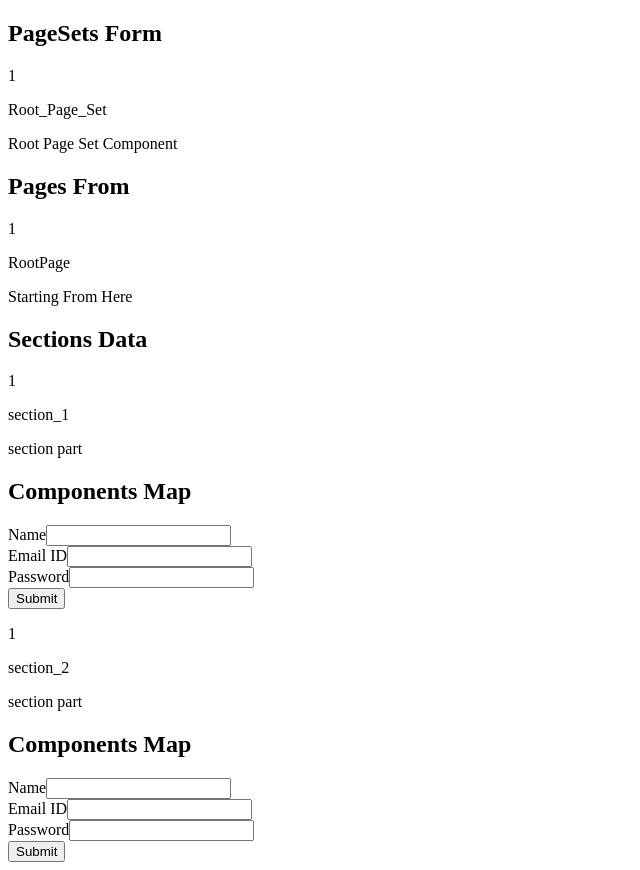
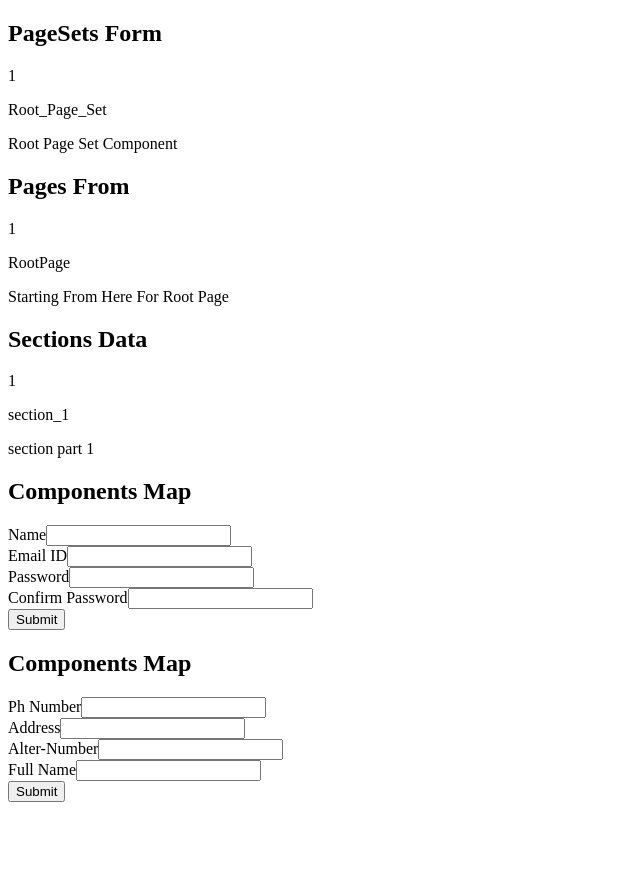
Before and after one commit to ankurshrey/formnavigate, a React (Create React App) app: page / in a window 1280 px wide. Shown: the whole page, without its empty margins (0-640 px from the left). After the commit the page ends 810 px from the top, so only its background shows below. Built offline with nearby package versions, Linux system fonts and the light colour scheme.

Commit message:
updated json data on components

```diff
--- a/src/dynamic-forms/Sections.js
+++ b/src/dynamic-forms/Sections.js
@@ -5,6 +5,7 @@ import Components from "./Components";
 const Sections = ({ sData }) => {
   const data = sData;
   const cData = data[0].components;
+  const c2Data = data[0].components2;
   console.log("Section Data ", data);
   return (
     <div>
@@ -15,6 +16,7 @@ const Sections = ({ sData }) => {
           <p>{d.name}</p>
           <p>{d.heading}</p>
           <Components cData={cData} />
+          <Components cData={c2Data} />
         </div>
       ))}
     </div>
--- a/src/json-component/form-data.json
+++ b/src/json-component/form-data.json
@@ -18,7 +18,7 @@
           "id": "GUID",
           "serial": 1,
           "name": "RootPage",
-          "heading": "Starting From Here",
+          "heading": "Starting From Here For Root Page",
           "description": "",
           "panel": "vertical",
           "caption": "show-on-top",
@@ -27,7 +27,7 @@
               "id": "GUID",
               "serial": 1,
               "name": "section_1",
-              "heading": "section part",
+              "heading": "section part 1",
               "description": "",
               "components": [
                 {
@@ -72,23 +72,31 @@
                     "type": "MASTER",
                     "var": "{masterData.ageRange}"
                   }
+                },
+                {
+                  "id": "GUID",
+                  "serial": 3,
+                  "name": "confirmPassword",
+                  "label": "Confirm Password",
+                  "description": "",
+                  "type": "confirmpassword",
+                  "validation": {
+                    "mandatory": true
+                  },
+                  "source": {
+                    "type": "MASTER",
+                    "var": "{masterData.ageRange}"
+                  }
                 }
-              ]
-            },
-            {
-              "id": "GUID",
-              "serial": 1,
-              "name": "section_2",
-              "heading": "section part",
-              "description": "",
-              "components": [
+              ],
+              "components2": [
                 {
                   "id": "GUID",
                   "serial": 1,
-                  "name": "name",
-                  "label": "Name",
+                  "name": "number",
+                  "label": "Ph Number",
                   "description": "",
-                  "type": "text",
+                  "type": "number",
                   "validation": {
                     "mandatory": true,
                     "min_length": 3,
@@ -98,10 +106,10 @@
                 {
                   "id": "GUID",
                   "serial": 2,
-                  "name": "email",
-                  "label": "Email ID",
+                  "name": "address",
+                  "label": "Address",
                   "description": "",
-                  "type": "email",
+                  "type": "textarea",
                   "validation": {
                     "mandatory": true
                   },
@@ -113,10 +121,25 @@
                 {
                   "id": "GUID",
                   "serial": 3,
-                  "name": "password",
-                  "label": "Password",
+                  "name": "number",
+                  "label": "Alter-Number",
                   "description": "",
-                  "type": "password",
+                  "type": "number",
+                  "validation": {
+                    "mandatory": true
+                  },
+                  "source": {
+                    "type": "MASTER",
+                    "var": "{masterData.ageRange}"
+                  }
+                },
+                {
+                  "id": "GUID",
+                  "serial": 4,
+                  "name": "fullname",
+                  "label": "Full Name",
+                  "description": "this is confirm password section",
+                  "type": "text",
                   "validation": {
                     "mandatory": true
                   },
```
